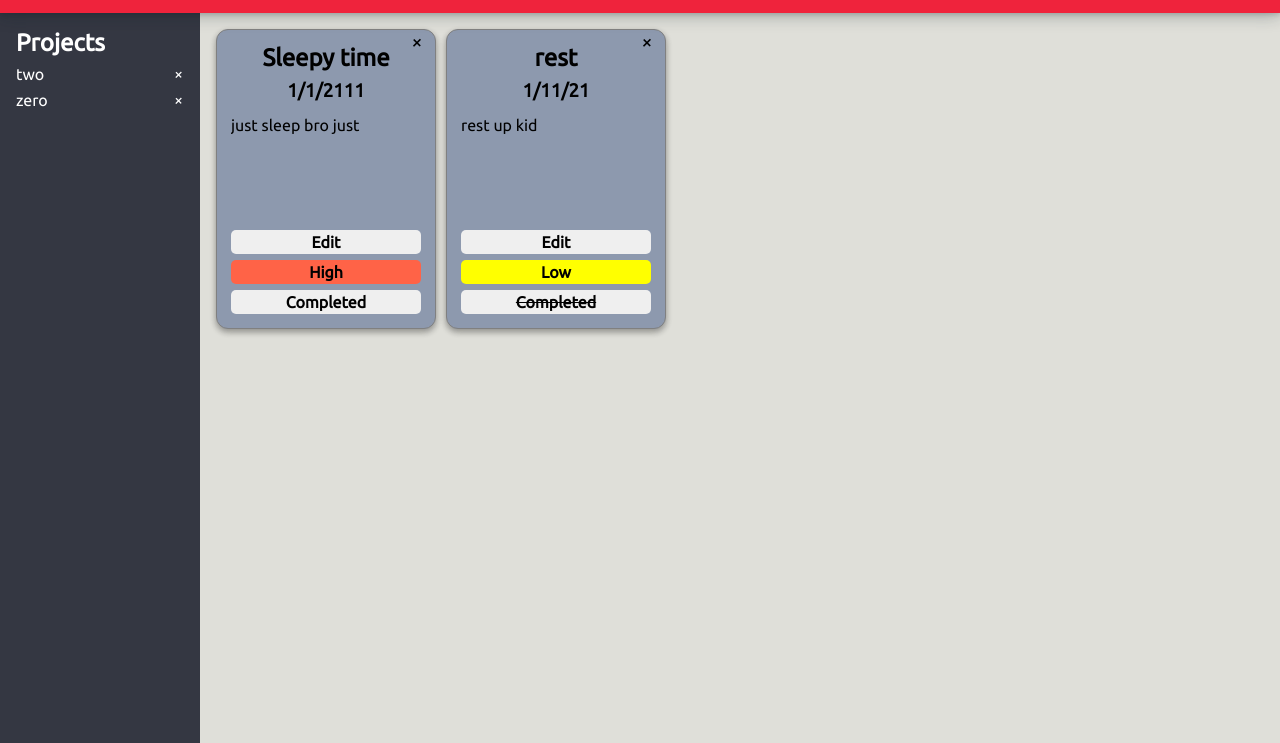
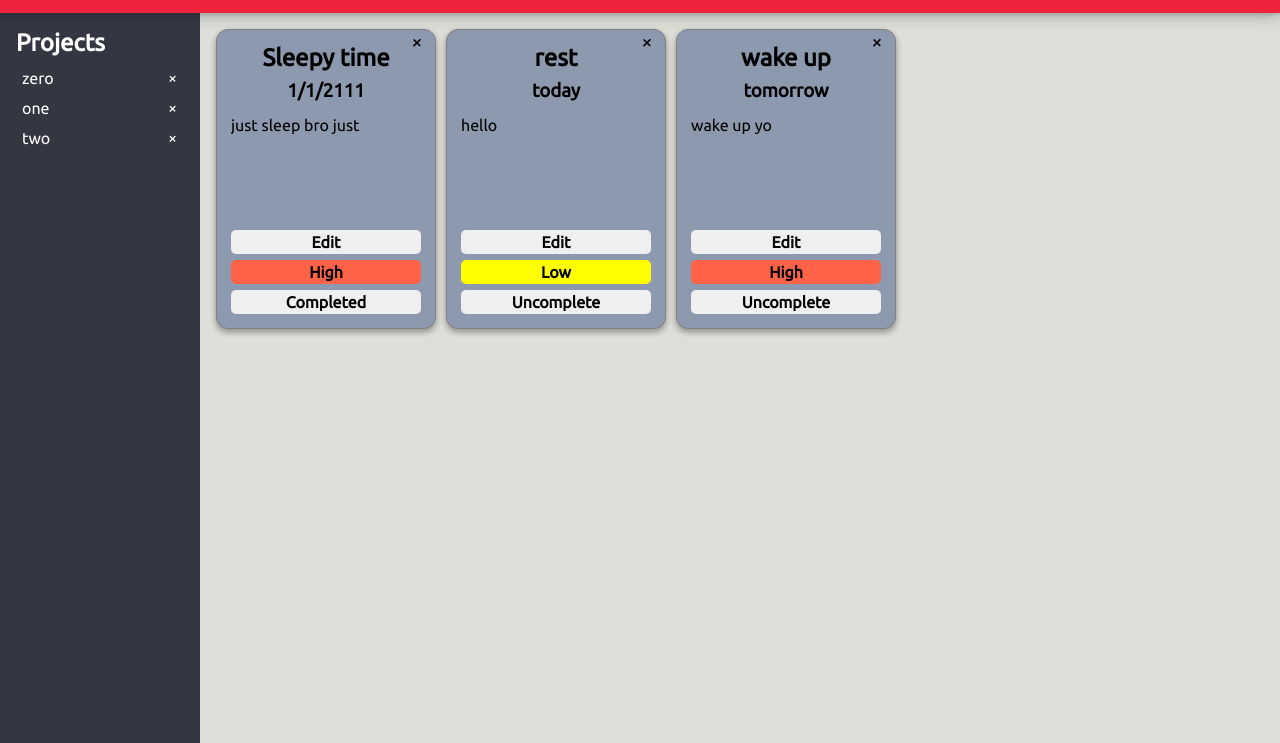
Before and after one commit to Kevo760/Todo-List-TheOdinProject, a website built with webpack: page dist/index.html in a window 1280 px wide. Shown: the part 57-800 px from the top of the page. Built offline with nearby package versions, Linux system fonts and the light colour scheme.

Commit message:
Added solution to push task on project
- Found a solution to be able to push a MULTIPLE task on a project.

```diff
--- a/src/createproject.js
+++ b/src/createproject.js
@@ -1,4 +1,3 @@
-import { de } from "date-fns/locale";
 
 function createProject(name) {
 return name;
@@ -13,7 +12,9 @@ function projectSidebarUI(name, array) {
     const projectBox = document.createElement('div');
     projectBox.classList.add('project-box');
 
+
     const projectName = document.createElement('p');
+    projectName.classList.add('project-name');
     projectName.innerText = name;
 
     const deleteProject = document.createElement('p');
@@ -39,12 +40,18 @@ function projectSidebarUI(name, array) {
 };
 
 
+function displayProject() {
+    const projectBox = document.querySelectorAll('.project-box');
+
+
+};
 
 
 function createFullProject(name, array) {
 
     array.push(createProject(name));
     projectSidebarUI(name, array);
-}
+    displayProject();
+};
 
 export {createFullProject};
--- a/src/createtask.js
+++ b/src/createtask.js
@@ -10,24 +10,27 @@ function createTask(name, date, descript, priority, complete = 'false') {
  };
 
 
- function taskUI(a) {
+ function taskUI(name, date, descript, priority, complete = 'false') {
      const notebox = document.createElement('div');
      notebox.classList.add('notebox');
 
      const deleteTask = document.createElement('span');
      deleteTask.classList.add('delete-task');
      deleteTask.innerText = '+';
+     deleteTask.addEventListener('click', function() {
+        notebox.remove();
+     });
 
 
      const taskText = document.createElement('h2');
-     taskText.innerHTML = a.name;
+     taskText.innerHTML = name;
 
      const taskDate = document.createElement('h3');
-     taskDate.innerText = a.date;
+     taskDate.innerText = date;
 
      const taskDescript = document.createElement('p');
      taskDescript.classList.add('description');
-     taskDescript.innerText = a.descript;
+     taskDescript.innerText = descript;
 
      const editBtn = document.createElement('button');
      editBtn.id = 'edit-btn';
@@ -36,10 +39,10 @@ function createTask(name, date, descript, priority, complete = 'false') {
      const priorityBox = document.createElement('div');
      priorityBox.classList.add('priority-box');
 
-     if(a.priority == 'low') {
+     if(priority == 'low') {
          priorityBox.innerText = 'Low';
          priorityBox.style.backgroundColor = 'yellow';
-     } else if (a.priority == 'mid') {
+     } else if (priority == 'mid') {
         priorityBox.innerText = 'Mid';
         priorityBox.style.backgroundColor = 'orange';
      } else {
@@ -50,7 +53,7 @@ function createTask(name, date, descript, priority, complete = 'false') {
      const statusBtn = document.createElement('button');
      statusBtn.id = 'status-btn';
 
-     if(a.complete == 'false') {
+     if(complete == 'false') {
          statusBtn.innerText = 'Uncomplete';
      } else {
          statusBtn.innerText = 'Completed';
@@ -149,16 +152,19 @@ function createTask(name, date, descript, priority, complete = 'false') {
      taskModal.style.display = 'none';
      });
 
- }
+ };
 
- function deleteTask() {
-    const task = docment.querySelector('.delete-task');
-    task.addEventListener('click', function() {
-        notebox.remove();
-     });
+ function createFullTask(array, project, name, date, descript, priority, complete) {
+    const content = document.querySelector('.content');
 
-     return task
+    const newTask = createTask(name, date, descript, priority, complete = 'false');
+    content.appendChild(taskUI(name, date, descript, priority, complete = 'false'));
+
+    // Find the project array index
+    const findProjectIndex = array.findIndex(e => e[0] == project);
+    // Pushes the task on the project
+    array[findProjectIndex].push(newTask);
  };
 
 
- export {createTask, taskUI, taskModal, closeModal};
+ export {createFullTask, taskModal, closeModal, createTask};
--- a/src/index.js
+++ b/src/index.js
@@ -1,10 +1,10 @@
 import './style.css';
 
-import { createTask, taskUI, taskModal, closeModal } from './createtask';
+import { createFullTask, taskModal, closeModal, createTask } from './createtask';
 
 import {createFullProject} from './createproject';
 
-
+import { createMainProject } from './mainproject';
 
 
 
@@ -32,21 +32,16 @@ import {createFullProject} from './createproject';
 
 
 const projectArray = [];
-const rest = createTask('rest', '1/11/21', 'rest up kid', 'low');
-const hello = createTask('hello', 'yesterday', 'hello to you', 'high');
-const bye = createTask('bye', 'yesterday', 'bye peeps', 'mid');
-
-const content = document.querySelector('.content');
-
-
-rest.completeTask();
-content.appendChild(taskUI(rest));
 
 
 
 
-createFullProject('two', projectArray);
-createFullProject('zero', projectArray);
+createFullProject(['zero'], projectArray);
+createFullProject(['one'], projectArray);
+createFullProject(['two'], projectArray);
+
+createFullTask(projectArray,'zero', 'rest', 'today', 'hello', 'low');
+createFullTask(projectArray,'zero','wake up', 'tomorrow', 'wake up yo', 'high');
 
 
 
--- /dev/null
+++ b/src/mainproject.js
@@ -0,0 +1,34 @@
+
+function mainProject(name) {
+    return name;
+    };
+
+    // Creates project side bar
+    function mainProjectUI(name) {
+        const sidebar = document.querySelector('.sidebar');
+
+
+
+        const projectBox = document.createElement('div');
+        projectBox.classList.add('project-box');
+
+        const projectName = document.createElement('p');
+        projectName.innerText = name;
+
+        projectBox.appendChild(projectName);
+
+        sidebar.appendChild(projectBox);
+
+        return sidebar;
+    };
+
+
+
+
+    function createMainProject(name,array) {
+
+        array.push(mainProject(name));
+        mainProjectUI(name);
+    };
+
+    export {createMainProject};
--- a/src/style.css
+++ b/src/style.css
@@ -83,12 +83,23 @@ header button:active {
 
 .sidebar h2 {
     margin-top: 16px;
+    margin-bottom: 6px;
 }
 
 .project-box {
     display: flex;
     flex-direction: row;
-    margin-top: 8px;
+    padding: 6px;
+    cursor: pointer;
+}
+
+.project-box:hover {
+    background-color: var(--note-color);
+    border-radius: 6px;
+}
+
+.project-box:active {
+    background-color: var(--note-color);
 }
 
 .delete-project {
```
Also changed, not shown: dist/main.js, 1 other file.
